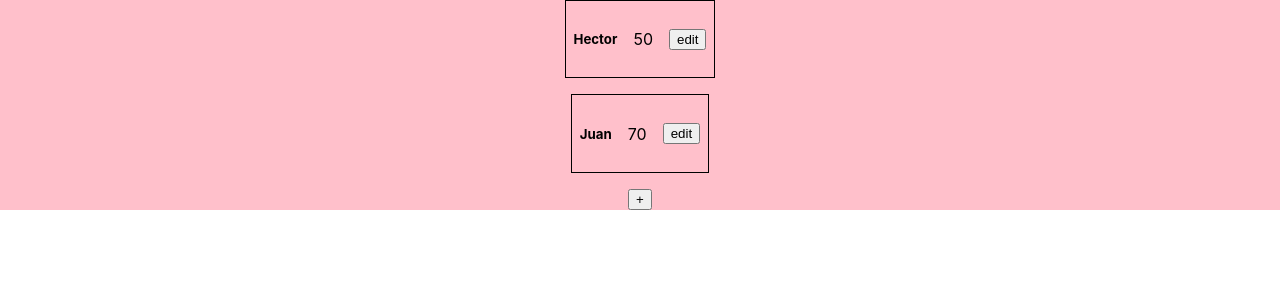
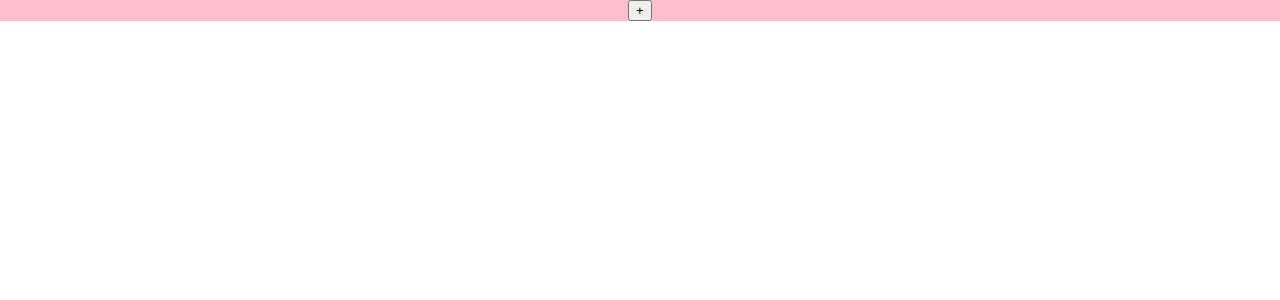
Before and after one commit to jcmagat/quiksplit, a React (Create React App) app: page / in a window 1280 px wide. Shown: the top 300 px of the page. Built offline with nearby package versions, Linux system fonts and the light colour scheme.

Commit message:
Add ability to edit friends

```diff
--- a/src/features/Friends/FriendCard.tsx
+++ b/src/features/Friends/FriendCard.tsx
@@ -1,4 +1,6 @@
 import "./style.css";
+import { useDispatch } from "react-redux";
+import { edit } from "../../redux/friends";
 import { useState } from "react";
 import { Friend } from "../../types";
 
@@ -11,18 +13,38 @@ export function FriendCard(props: Props) {
 
   const [isEditMode, setIsEditMode] = useState(false);
 
+  const [name, setName] = useState(friend.name);
+  const [expense, setExpense] = useState(friend.expense);
+
+  const dispatch = useDispatch();
+
+  const handleSave = () => {
+    dispatch(edit({ id: friend.id, name: name, expense: expense }));
+    setIsEditMode(false);
+  };
+
   return (
     <div className="friend-card">
       {isEditMode ? (
         <>
-          <input value={friend.name} type="text"></input>
-          <input value={friend.expense} type="number"></input>
-          <button onClick={() => setIsEditMode(false)}>save</button>
+          <input
+            type="text"
+            value={name}
+            onChange={(event) => setName(event.target.value)}
+          />
+
+          <input
+            type="number"
+            value={expense}
+            onChange={(event) => setExpense(parseInt(event.target.value))}
+          />
+
+          <button onClick={handleSave}>save</button>
         </>
       ) : (
         <>
           <h5>{friend.name}</h5>
-          <body>{friend.expense}</body>
+          <p>{friend.expense}</p>
           <button onClick={() => setIsEditMode(true)}>edit</button>
         </>
       )}
--- a/src/features/Friends/FriendsContainer.tsx
+++ b/src/features/Friends/FriendsContainer.tsx
@@ -13,13 +13,13 @@ export function FriendsContainer() {
   const dispatch = useDispatch();
 
   const handleAddFriend = () => {
-    dispatch(add({ id: 3, name: "hello", expense: 22 }));
+    dispatch(add({ name: "Name", expense: 0 }));
   };
 
   return (
     <div className="friends-container">
-      {friends.map((friend: any) => (
-        <FriendCard friend={friend} />
+      {friends.map((friend) => (
+        <FriendCard key={friend.id} friend={friend} />
       ))}
 
       <button onClick={handleAddFriend}>+</button>
--- a/src/redux/friends.ts
+++ b/src/redux/friends.ts
@@ -1,10 +1,5 @@
 import { createSlice } from "@reduxjs/toolkit";
 import { Friend } from "../types";
-
-const myFriends: Friend[] = [
-  { id: 0, name: "Hector", expense: 50 },
-  { id: 1, name: "Juan", expense: 70 },
-];
 
 interface Action {
   type: string;
@@ -13,14 +8,23 @@ interface Action {
 
 export const friendsSlice = createSlice({
   name: "friends",
-  initialState: myFriends,
+  initialState: [] as Friend[],
   reducers: {
     add: (state, action: Action) => {
+      action.payload.id = state.length;
       state.push(action.payload);
+    },
+    edit: (state, action: Action) => {
+      state.forEach((friend) => {
+        if (friend.id === action.payload.id) {
+          friend.name = action.payload.name;
+          friend.expense = action.payload.expense;
+        }
+      });
     },
   },
 });
 
-export const { add } = friendsSlice.actions;
+export const { add, edit } = friendsSlice.actions;
 
 export default friendsSlice.reducer;
```
